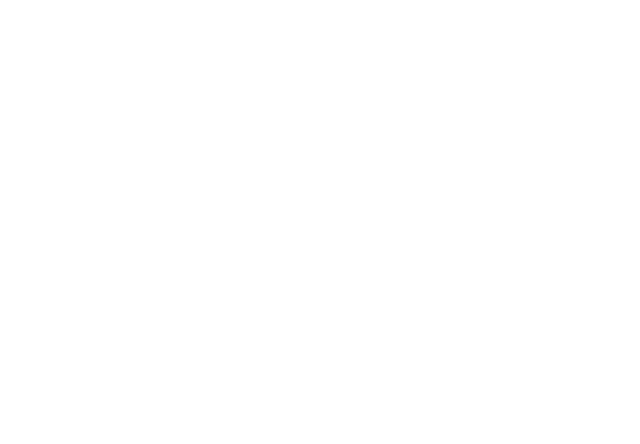
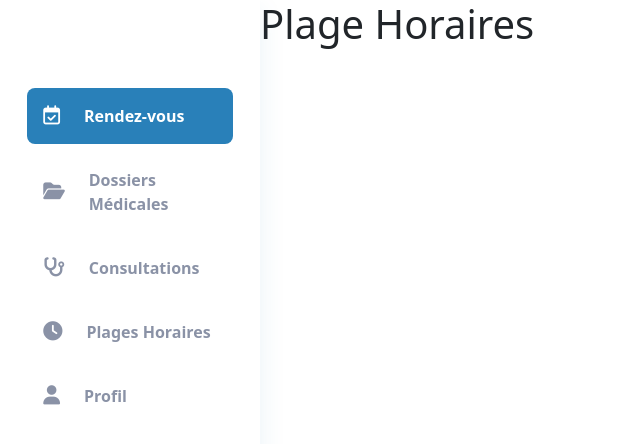
Before and after one commit to loctetgenius221/Certif_frontend, a Vue app: page /plageHoraire in a window 1280 px wide. Before the commit this address had no page. Shown: the top 444 px of the page, without its empty margins (0-640 px from the left). Built offline with nearby package versions, Linux system fonts and the light colour scheme; sample sign-in values are in the browser's storage.

Commit message:
Ajout du lien plage horaire dans le sidebar medecin

```diff
--- /dev/null
+++ b/src/components/SidebarMedecin.vue
@@ -0,0 +1,43 @@
+<template>
+  <div class="sidebar">
+      <div class="logo"></div>
+      <ul class="menu">
+        <li class="active">
+          <router-link :to="{ name: 'Medecin' }" class="active" >
+            <i class="far fa-calendar-check"></i>
+            <span>Rendez-vous</span>
+          </router-link>
+        </li>
+        <li>
+          <router-link :to="{ name: 'DossierMédicalMedecin' }" >
+            <i class="fas fa-folder-open"></i>
+            <span>Dossiers Médicales</span>
+          </router-link>
+        </li>
+        <li>
+          <router-link :to="{ name: 'ConsultationMedecin' }" >
+            <i class="fas fa-stethoscope"></i>
+            <span>Consultations</span>
+          </router-link>
+        </li>
+        <li>
+          <router-link :to="{ name: 'PlageHoraire' }" >
+            <i class="fa-solid fa-clock"></i>
+            <span>Plages Horaires</span>
+          </router-link>
+        </li>
+        <li>
+          <router-link :to="{ name: 'ProfilMedecin' }" >
+            <i class="fas fa-user"></i>
+            <span>Profil</span>
+          </router-link>
+        </li>
+        <!-- <li class="logout">
+          <a href="#">
+            <i class="fas fa-sign-out-alt"></i>
+            <span @click="logout">Deconnexion</span>
+          </a>
+        </li> -->
+      </ul>
+    </div>
+</template>
--- a/src/router/index.js
+++ b/src/router/index.js
@@ -14,6 +14,7 @@ import ConsultationView from '@/views/medecin/ConsultationView.vue';
 import ProfilView from '@/views/medecin/ProfilView.vue';
 import DetaildmeView from '@/views/medecin/DetaildmeView.vue';
 import DetailConsultationView from '@/views/medecin/DetailConsultationView.vue';
+import PlageHoraireView from '@/views/medecin/PlageHoraireView.vue';
 
 const routes = [
   {
@@ -88,6 +89,12 @@ const routes = [
     component: ProfilView,
     meta: { requiresAuth: true, role: 'medecin' },
   },
+  {
+    path: '/plageHoraire',
+    name: 'PlageHoraire',
+    component: PlageHoraireView,
+    meta: { requiresAuth: true, role: 'medecin' },
+  },
 
 
   // Routes pour Patien
--- /dev/null
+++ b/src/views/medecin/PlageHoraireView.vue
@@ -0,0 +1,14 @@
+<template>
+  <div class="d-flex">
+    <SidebarMedecin/>
+    <div>
+      <h1>Plage Horaires</h1>
+    </div>
+  </div>
+</template>
+
+<script setup>
+import SidebarMedecin from '@/components/SidebarMedecin.vue';
+
+
+</script>
```
